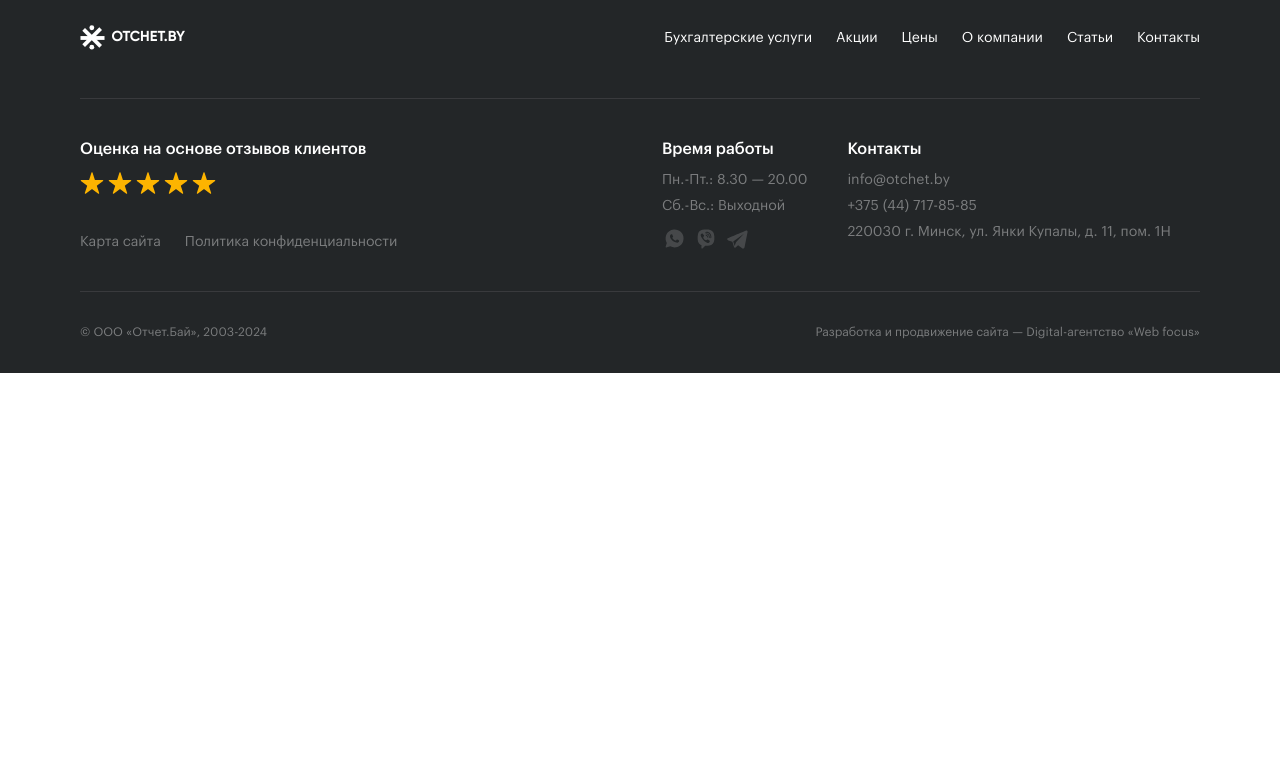
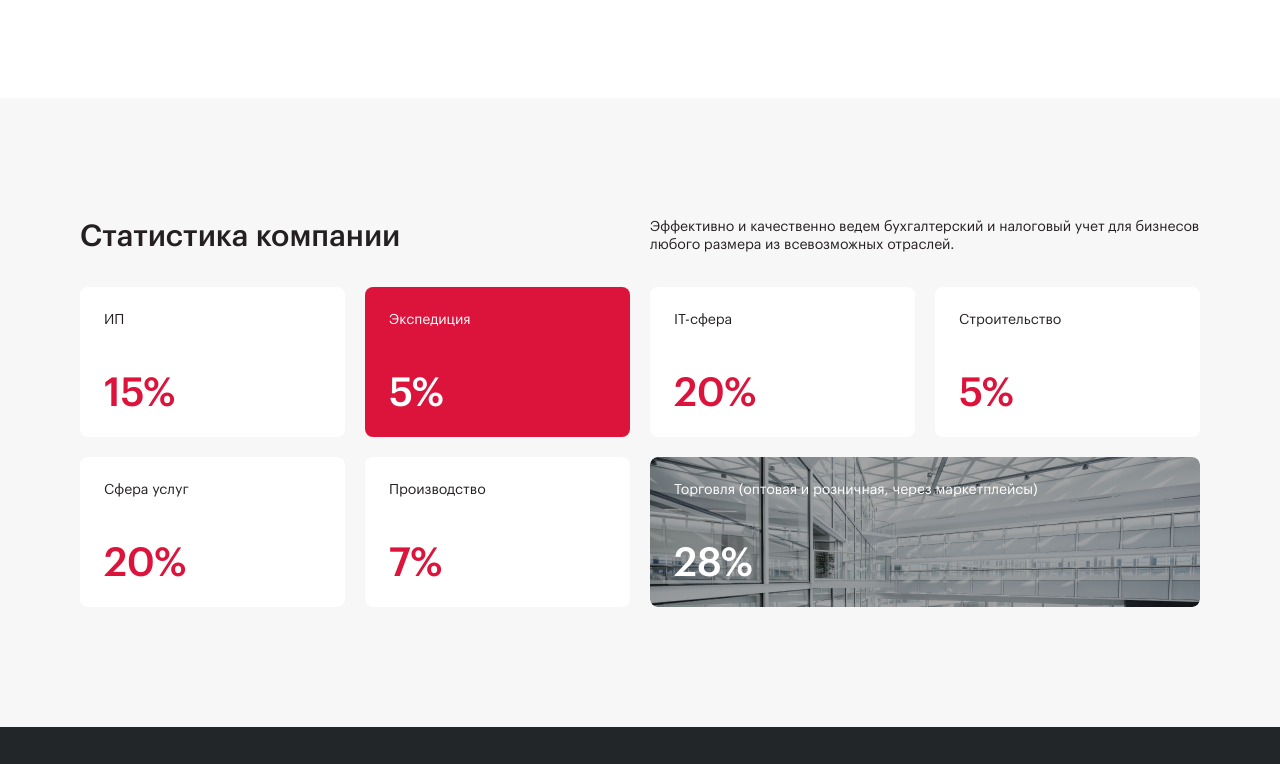
Before and after one commit to DiMoNiO04/otchet-by, a website: page app/main.html in a window 1280 px wide. Shown: the part 3846-4610 px from the top of the page. Before the commit the page ends 4219 px from the top, so only its background shows below. Drawn offline with nearby package versions, Linux system fonts and the light colour scheme; files that its build step writes are made by us from their sources.

Commit message:
feat: add statistics company section

```diff
--- a/app/main.html
+++ b/app/main.html
@@ -329,6 +329,51 @@
     </div>
   </div>
 </section>
+ <section class="statistics-company section">
+  <div class="container">
+    <div class="statistics-company__container">
+      <div class="statistics-company__titles">
+        <h2 class="h2">Статистика компании</h2>
+        <div class="statistics-company__txts content">
+          <p>
+            Эффективно и качественно ведем бухгалтерский и налоговый учет для бизнесов любого размера из всевозможных
+            отраслей.
+          </p>
+        </div>
+      </div>
+      <ul class="statistics-company__cards">
+        <li>
+          ИП
+          <b>15%</b>
+        </li>
+        <li>
+          Экспедиция
+          <b>5%</b>
+        </li>
+        <li>
+          IT-сфера
+          <b>20%</b>
+        </li>
+        <li>
+          Строительство
+          <b>5%</b>
+        </li>
+        <li>
+          Сфера услуг
+          <b>20%</b>
+        </li>
+        <li>
+          Производство
+          <b>7%</b>
+        </li>
+        <li style="background-image: url('assets/img/statistics-company/statistics-company.png')">
+          Торговля (оптовая и розничная, через маркетплейсы)
+          <b>28%</b>
+        </li>
+      </ul>
+    </div>
+  </div>
+</section>
 
 </main>
  <footer class="footer">
--- a/src/scss/elements/_content.scss
+++ b/src/scss/elements/_content.scss
@@ -2,6 +2,5 @@
   p {
     @include mb(8px);
     @include regular14;
-    text-wrap: balance;
   }
 }
--- a/src/scss/mixins/_texts.scss
+++ b/src/scss/mixins/_texts.scss
@@ -38,3 +38,10 @@
     font-size: 16px;
   }
 }
+
+@mixin medium40 {
+  font-size: 40px;
+  font-weight: 500;
+  line-height: 100%;
+  letter-spacing: -0.4px;
+}
--- a/src/scss/pages/main/_index.scss
+++ b/src/scss/pages/main/_index.scss
@@ -3,3 +3,4 @@
 @import './bussines-partners';
 @import './tarifs';
 @import './main-advantages';
+@import './statistics-compnay';
--- a/src/scss/pages/main/_main-advantages.scss
+++ b/src/scss/pages/main/_main-advantages.scss
@@ -13,6 +13,11 @@
     img {
       border-radius: 8px;
     }
+  }
+
+  .card-about {
+    background-color: transparent;
+    border: 1px solid $greyDivider;
   }
 }
 
--- /dev/null
+++ b/src/scss/pages/main/_statistics-compnay.scss
@@ -0,0 +1,91 @@
+.statistics-company {
+  background-color: $grayBg;
+  padding: 120px 0;
+
+  &__titles {
+    @include grid(2);
+    column-gap: 20px;
+  }
+
+  &__cards {
+    @include grid(4);
+    grid-auto-rows: minmax(150px, 1fr);
+    grid-gap: 20px;
+
+    li {
+      border-radius: 8px;
+      background-color: $white;
+      padding: 24px;
+      @include regular14;
+      @include flexColumn;
+      justify-content: space-between;
+
+      b {
+        @include medium40;
+        color: $accent;
+      }
+
+      &:nth-child(2) {
+        background-color: $accent;
+      }
+
+      &:nth-child(2),
+      &:last-child {
+        color: $white;
+
+        b {
+          color: $white;
+        }
+      }
+
+      &:last-child {
+        grid-column-start: 3;
+        grid-column-end: 5;
+        background-repeat: no-repeat;
+        background-size: cover;
+        background-position: center;
+      }
+    }
+  }
+}
+
+@media screen and (max-width: $tablet) {
+  .statistics-company {
+    padding: 100px 0;
+
+    &__titles {
+      @include grid(1);
+      margin-bottom: 32px;
+
+      .h2 {
+        margin-bottom: 20px;
+      }
+    }
+
+    &__cards {
+      @include grid(2);
+
+      li {
+        &:last-child {
+          grid-column-start: 1;
+          grid-column-end: 3;
+        }
+      }
+    }
+  }
+}
+
+@media screen and (max-width: $mob) {
+  .statistics-company {
+    padding: 60px 0;
+
+    &__cards {
+      @include grid(1);
+
+      li:last-child {
+        grid-column-start: auto;
+        grid-column-end: auto;
+      }
+    }
+  }
+}
```
Also changed, not shown: src/html/pages/main/main.html (+1 -1 lines), src/html/pages/main/statistics-company.html (added, +45 -0 lines), app/assets/img/statistics-company/statistics-company.png (added), app/assets/img/statistics-company/statistics-company.webp (added), app/css/main.css, src/assets/img/statistics-company/statistics-company.png (added).
